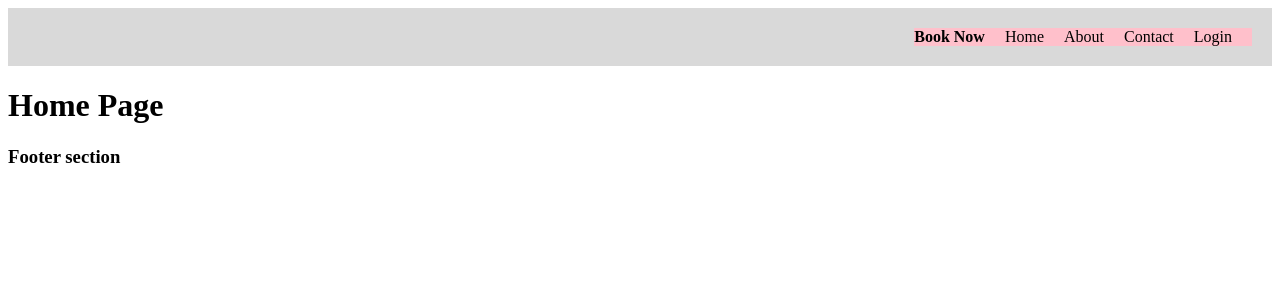
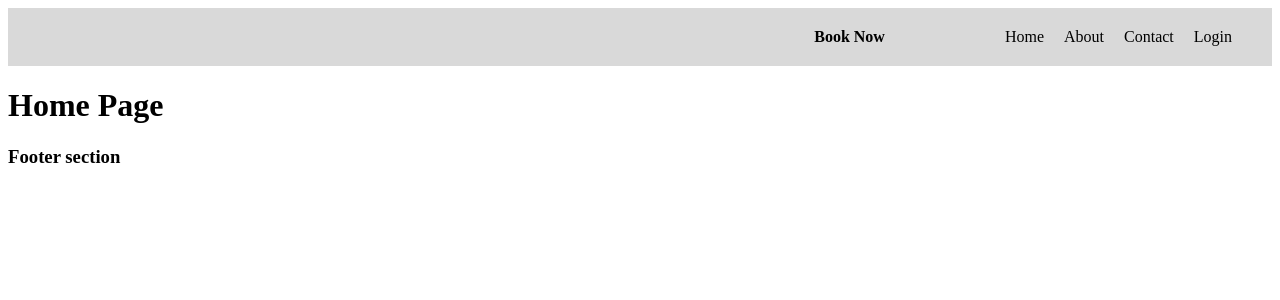
Before and after one commit to Pawtel/pawtel-client, a React (Vite) app: page / in a window 1280 px wide. Shown: the top 300 px of the page. Built offline with nearby package versions, Linux system fonts and the light colour scheme.

Commit message:
feat: Booking link spaced to the left

```diff
--- a/src/styles/topnav.css
+++ b/src/styles/topnav.css
@@ -12,7 +12,7 @@ header {
 
 .nav-list {
 	list-style: none;
-	background-color: pink;
+
 	margin: 0;
 	padding: 0;
 }
@@ -29,6 +29,7 @@ header {
 
 .book-link-style {
 	font-weight: bolder;
+	padding-right: 100px;
 }
 .top-nav h1 {
 	margin: 0;
```
